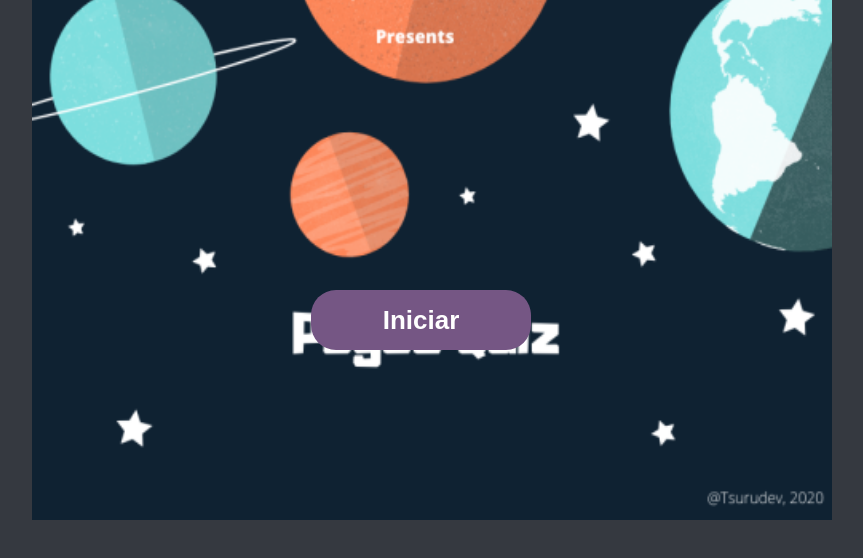
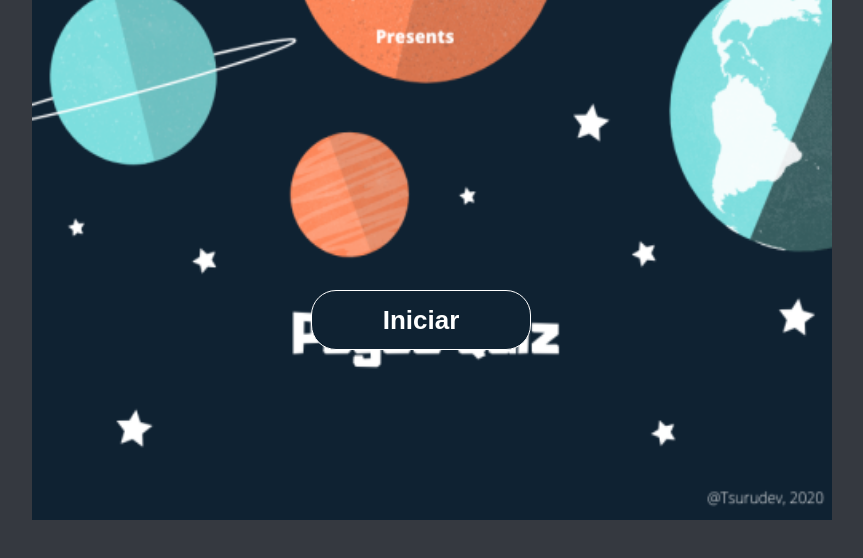
Before and after one commit to walisom360/quiz_project, a React (Create React App) app: page / in a window 1280 px wide. Shown: the top 558 px of the page, without its empty margins (208-1071 px from the left). Built offline with nearby package versions, Linux system fonts and the light colour scheme.

Commit message:
adjusting

```diff
--- a/src/pages/FirstPage/styles.js
+++ b/src/pages/FirstPage/styles.js
@@ -46,10 +46,11 @@ export const ButtonNext = styled.button`
   border-radius: 25px;
   cursor: pointer;
   color: white;
-  background: #755684;
+  background: #0f2232;
   width: 220px;
   font-size: 26px;
   font-weight: bold;
+  border:1px solid #fff;
   position:absolute;
   margin-top:520px;
   outline: none;
```
